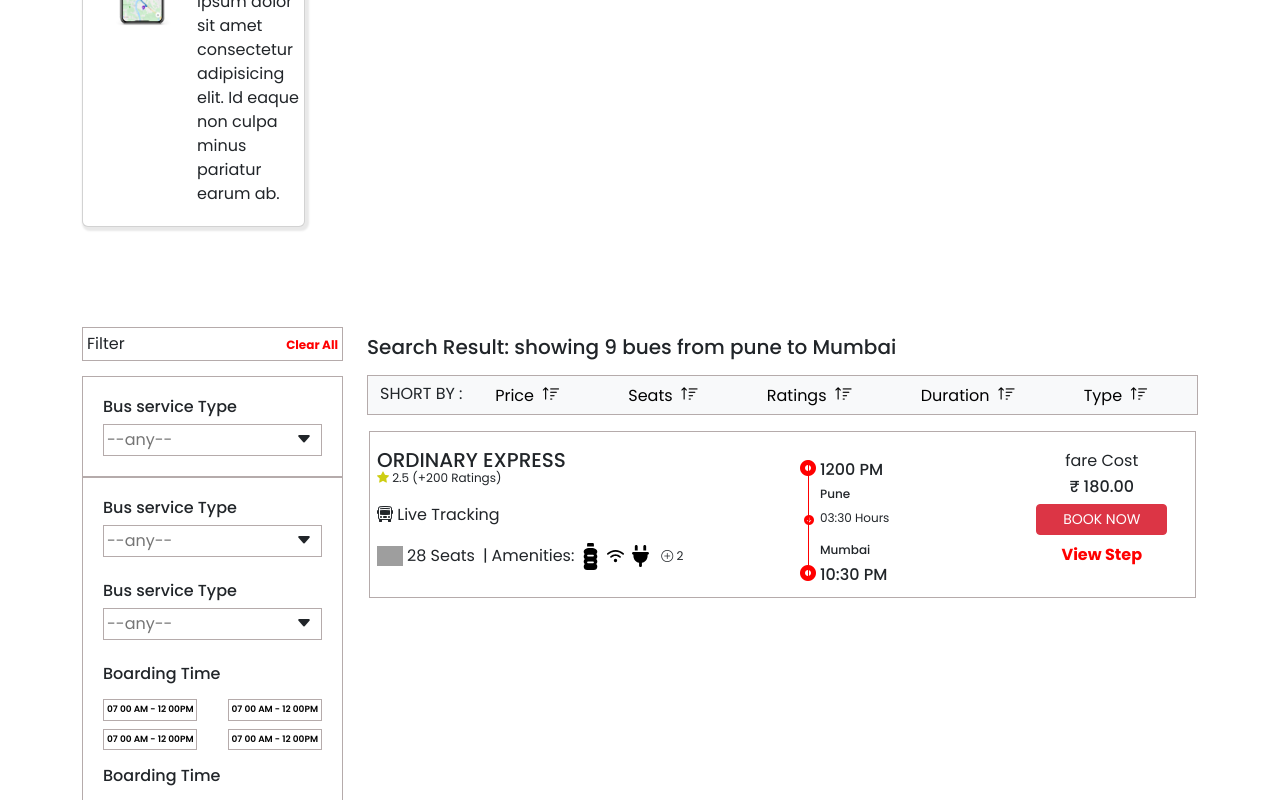
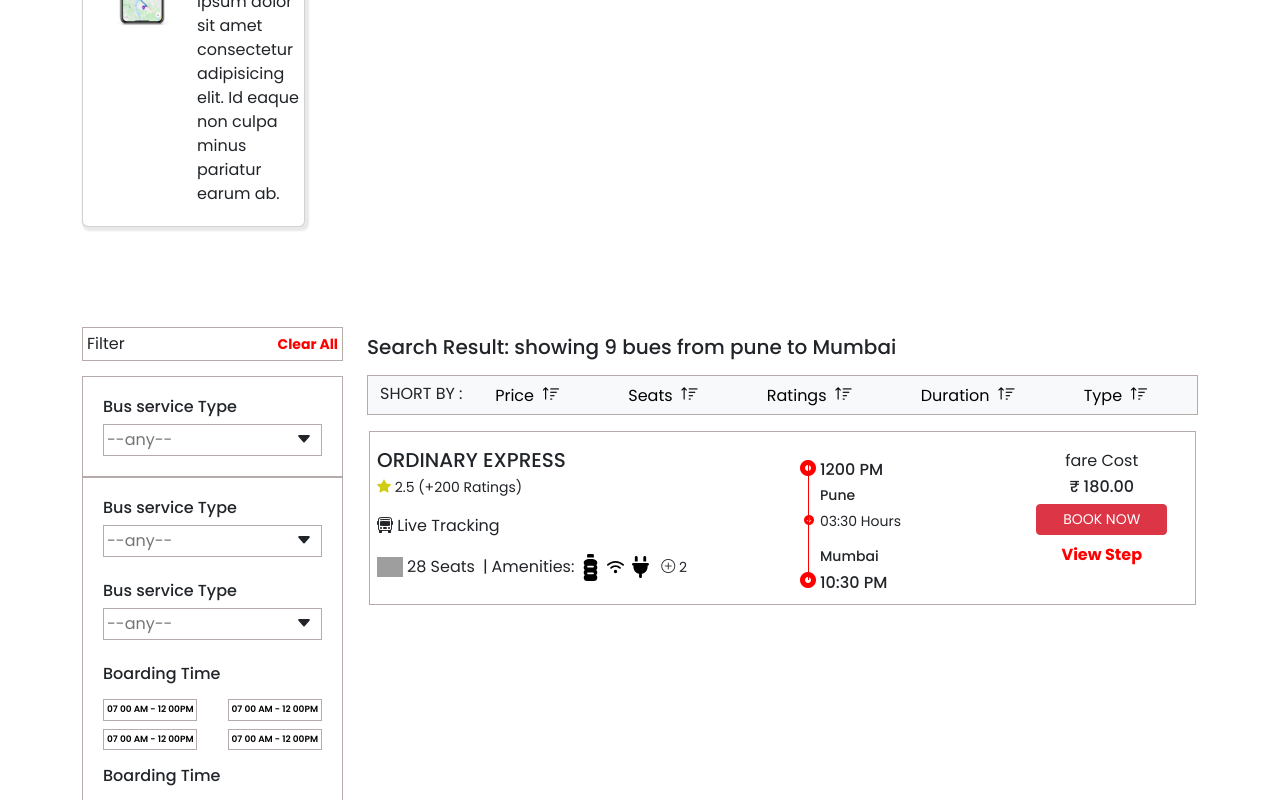
Before and after one commit to sakshuu/bus, a React (Vite) app: page / in a window 1280 px wide. Shown: the part 1425-2225 px from the top of the page. Built offline with nearby package versions, Linux system fonts and the light colour scheme; grey boxes are pictures that could not be loaded.

Commit message:
line-hight

```diff
--- a/src/assets/css/busSchedule.css
+++ b/src/assets/css/busSchedule.css
@@ -30,7 +30,7 @@
   width: 20% !important;
 }
 .fonts {
-  font-size: 12px !important;
+  font-size: 14px !important;
 }
 .text-desc {
   /* font-size: 12px !important; */
--- a/src/components/CardTickets.jsx
+++ b/src/components/CardTickets.jsx
@@ -76,9 +76,9 @@ const CardTickets = () => {
                                       <div className="booking-card">
                                         <div className="row mt-4">
                                           <div className="col-md-6 col-sm-12">
-                                            <h5 className="stars">ORDINARY EXPRESS</h5>
-                                            <p className="fonts ">
-                                              <i class="bi bi-star-fill"></i> 2.5 (+200 Ratings)
+                                            <h5 className="stars" >ORDINARY EXPRESS</h5>
+                                            <p className="fonts mt-3" >
+                                              <i class="bi bi-star-fill" ></i> 2.5 (+200 Ratings)
                                             </p>
                                             <p>
                                               <i class="bi bi-bus-front"></i> Live Tracking
```
